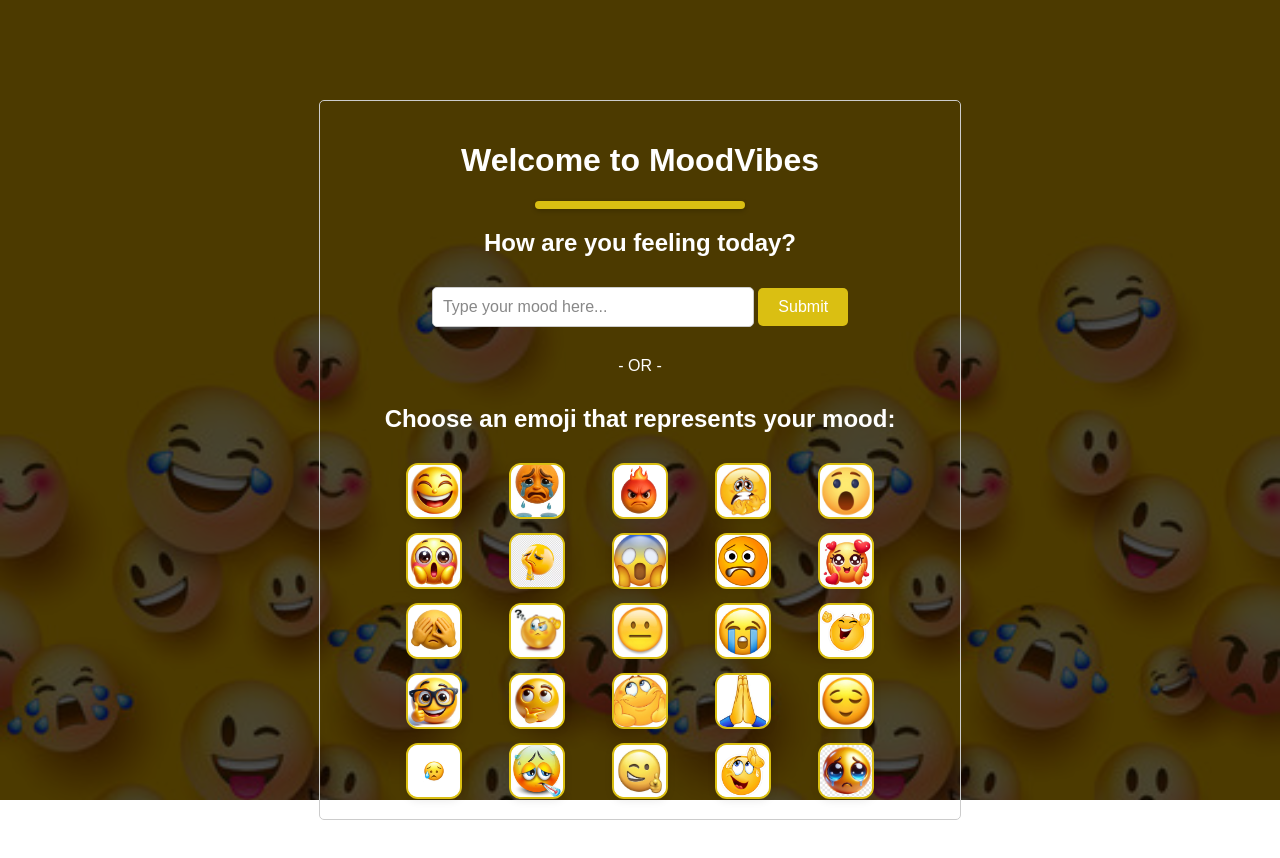
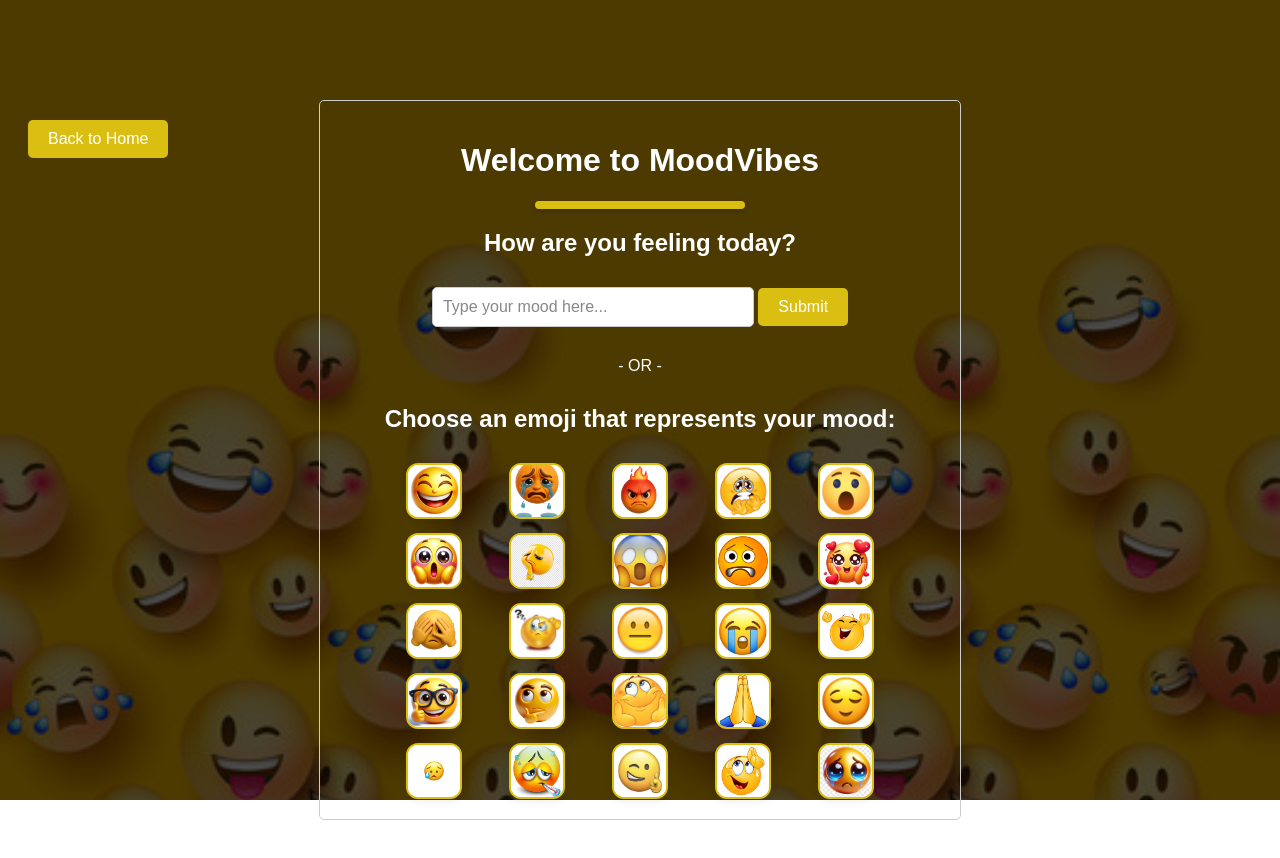
Before and after one commit to tsitiii/Emoji-Mood-Translator-Music-Mood-Matcher, a plain HTML site: page emoji.html in a window 1280 px wide. Drawn offline with Linux system fonts and the light colour scheme.

Commit message:
back button

```diff
--- a/emoji.html
+++ b/emoji.html
@@ -8,6 +8,9 @@
 </head>
 <body>
     <div class="container">
+        <div>
+            <a href="/index.html" class="back-button">Back to Home</a>
+        </div>
         <div class="header">
             <h1>Welcome to MoodVibes</h1>
         </div>
--- a/styles/emoji.css
+++ b/styles/emoji.css
@@ -143,3 +143,15 @@ body::before {
         transform: translateX(-50%) translateY(0);
     }
 }
+.back-button {
+    position: absolute;
+    top: 20px;
+    left: 20px;
+    background-color: #dabf12;
+    color: white;
+    padding: 10px 20px;
+    border: none;
+    border-radius: 5px;
+    text-decoration: none;
+    font-size: 16px;
+}
```
